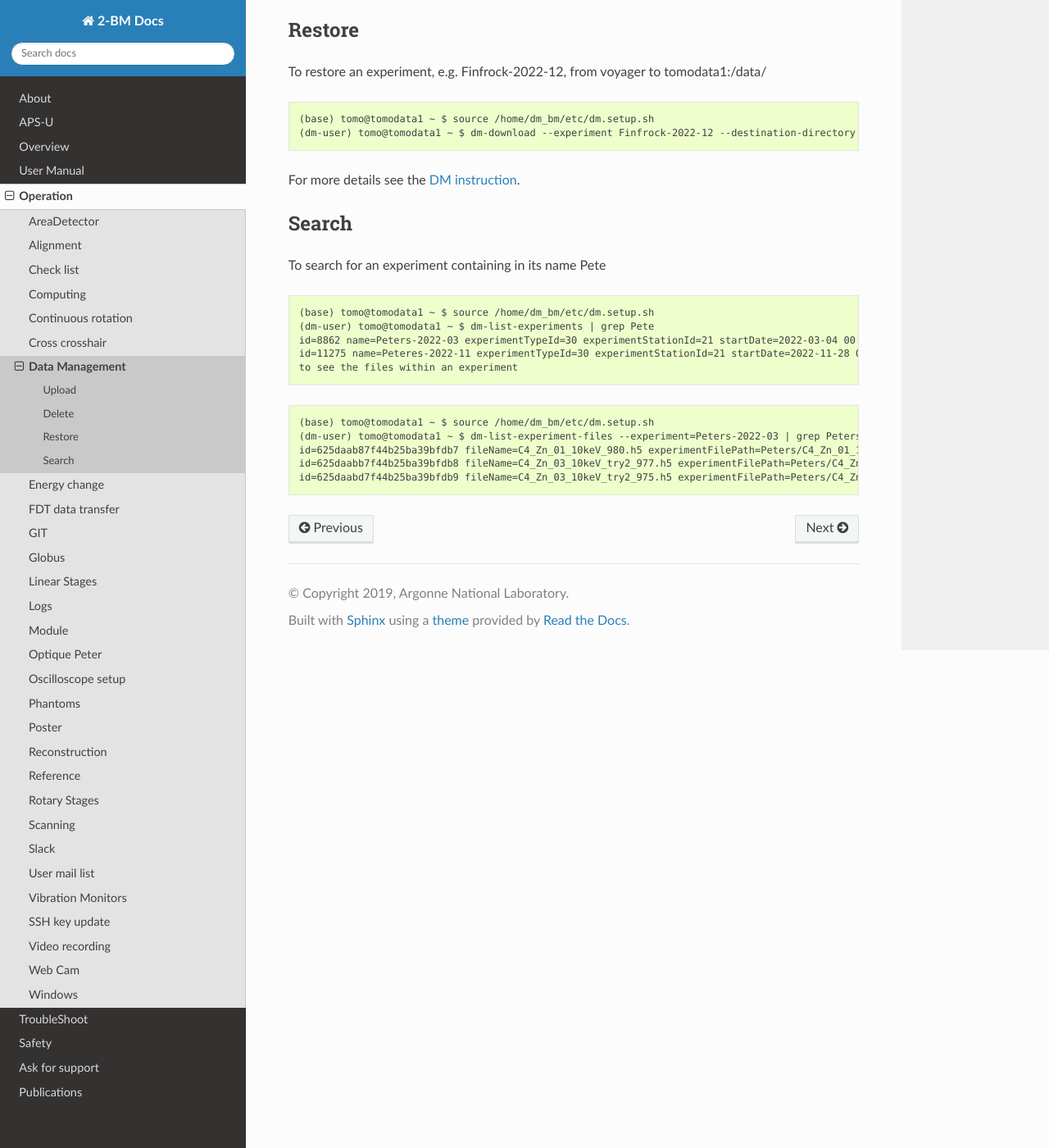
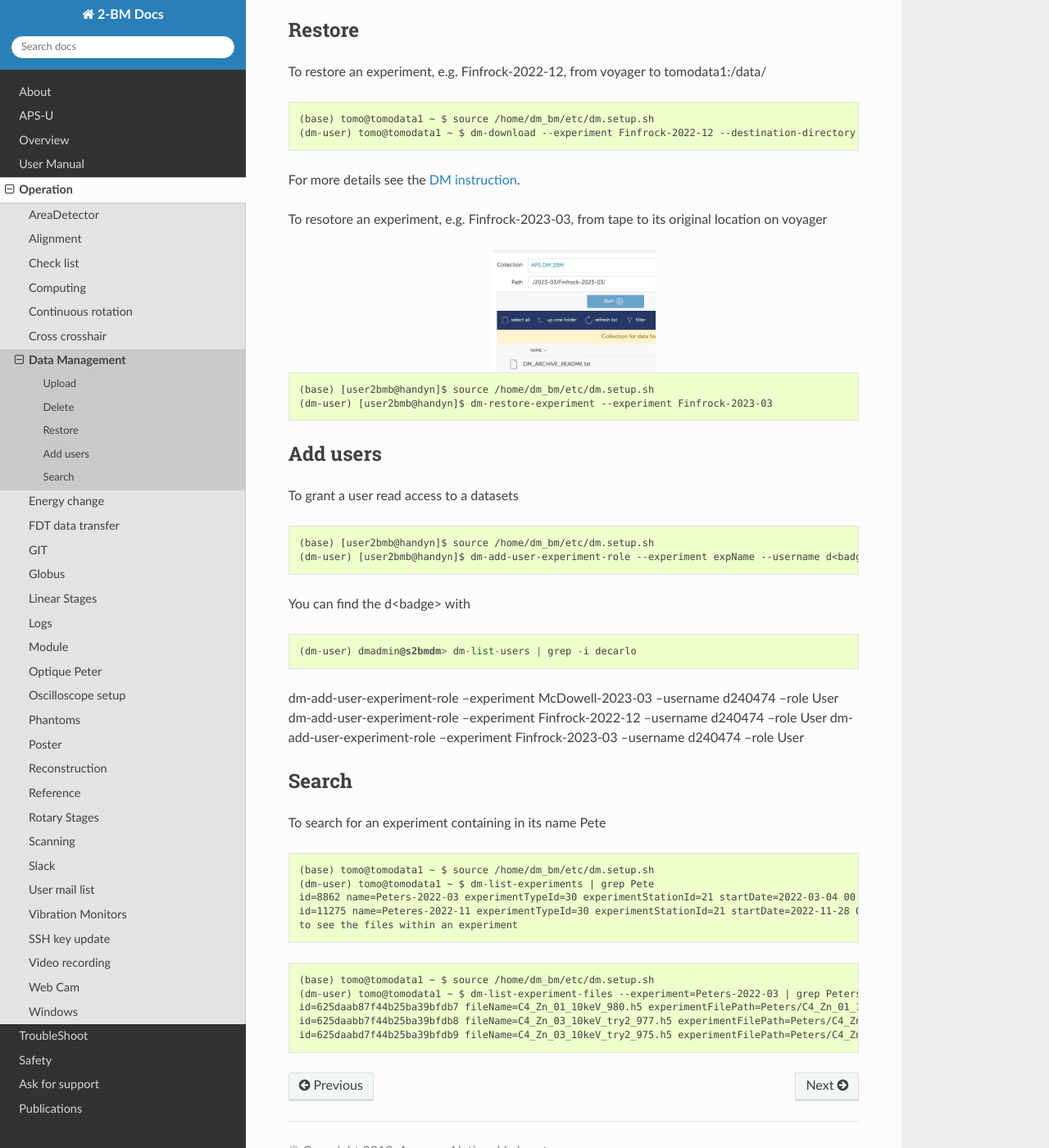
Before and after one commit to xray-imaging/2bm-docs, a Sphinx documentation site: the page built from docs/source/ops/item_035.rst, in a window 1280 px wide and 1400 px high, scrolled down 3577 px. Shown: the whole window at 82% size. Built offline with Sphinx 7.4.7 and the Read the Docs theme 3.1.0, drawn with Linux system fonts in a browser that asks for light colours; the version number could not be read and is left out.

Commit message:
added restore from tape instructions

```diff
--- a/docs/source/ops/item_035.rst
+++ b/docs/source/ops/item_035.rst
@@ -131,6 +131,40 @@ To restore an experiment, e.g. Finfrock-2022-12, from voyager to tomodata1:/data
 
 For more details see the `DM instruction <https://confluence.aps.anl.gov/display/DMGT/2-BM+Deployment>`_.
 
+To resotore an experiment, e.g. Finfrock-2023-03, from tape to its original location on voyager
+
+.. image:: ../img/voyager_on_globus.png
+   :width: 200px
+   :align: center
+   :alt: dm
+
+
+::
+
+    (base) [user2bmb@handyn]$ source /home/dm_bm/etc/dm.setup.sh
+    (dm-user) [user2bmb@handyn]$ dm-restore-experiment --experiment Finfrock-2023-03
+
+Add users
+---------
+
+To grant a user read access to a datasets
+
+::
+
+    (base) [user2bmb@handyn]$ source /home/dm_bm/etc/dm.setup.sh
+    (dm-user) [user2bmb@handyn]$ dm-add-user-experiment-role --experiment expName --username d<badge> --role User
+
+You can find the d<badge> with
+
+::
+
+    (dm-user) dmadmin@s2bmdm> dm-list-users | grep -i decarlo
+
+dm-add-user-experiment-role --experiment  McDowell-2023-03 --username d240474 --role User
+dm-add-user-experiment-role --experiment  Finfrock-2022-12 --username d240474 --role User
+dm-add-user-experiment-role --experiment  Finfrock-2023-03 --username d240474 --role User
+
+
 Search
 ------
 
```
Also changed, not shown: docs/source/img/voyager_on_globus.png (added).
